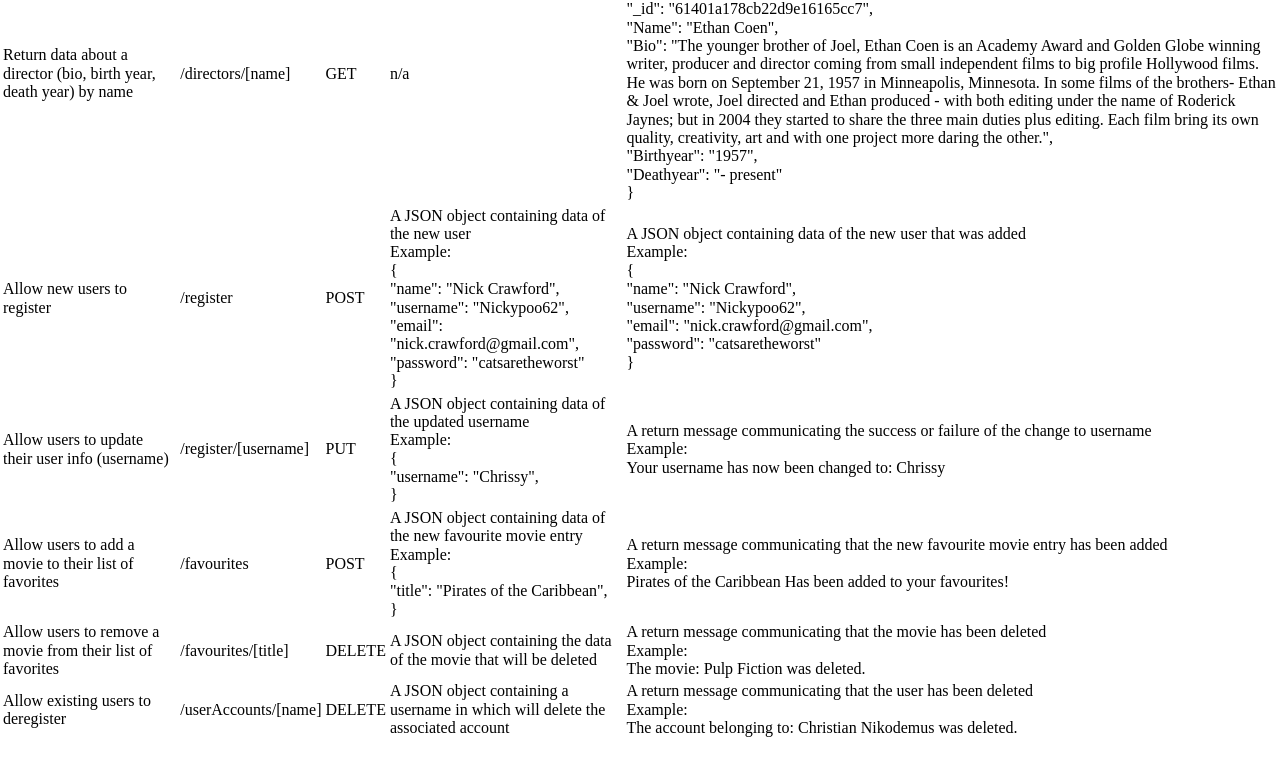
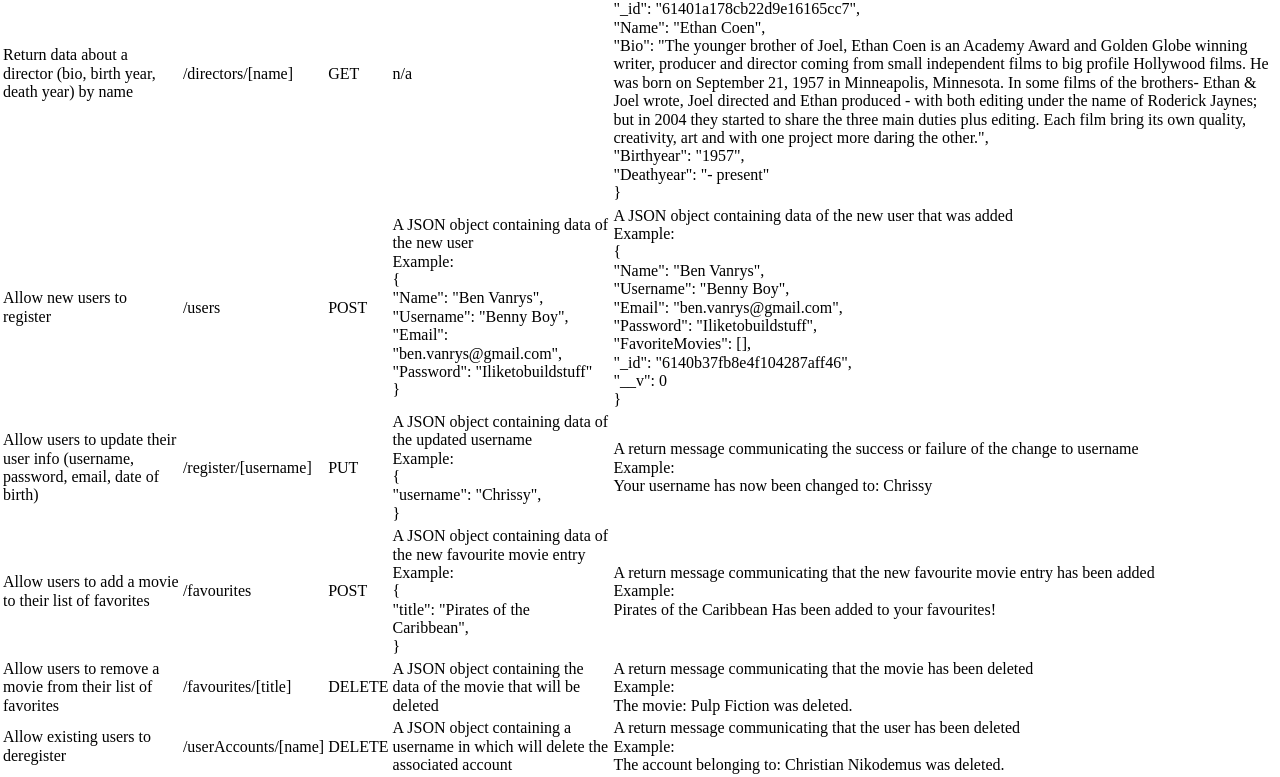
Before and after one commit to ChristianNikodemus/Movie-API, a website: page public/documentation.html in a window 1280 px wide. Shown: the part 1011-1788 px from the top of the page. Before the commit the page ends 1752 px from the top, so only its background shows below. Drawn offline with nearby package versions, Linux system fonts and the light colour scheme.

Commit message:
Updated the feature to add a new user using mongoose

```diff
--- a/public/documentation.html
+++ b/public/documentation.html
@@ -106,29 +106,32 @@
         </tr>
         <tr>
           <td>Allow new users to register</td>
-          <td>/register</td>
+          <td>/users</td>
           <td>POST</td>
           <td>A JSON object containing data of the new user<br>
           Example:<br>
           {<br>
-            "name": "Nick Crawford",<br>
-            "username": "Nickypoo62",<br>
-            "email": "nick.crawford@gmail.com",<br>
-            "password": "catsaretheworst"<br>
-          }
+            "Name": "Ben Vanrys",<br>
+            "Username": "Benny Boy",<br>
+            "Email": "ben.vanrys@gmail.com",<br>
+            "Password": "Iliketobuildstuff"<br>
+            }<br>
           </td>
           <td>A JSON object containing data of the new user that was added<br>
             Example:<br>
             {<br>
-              "name": "Nick Crawford",<br>
-              "username": "Nickypoo62",<br>
-              "email": "nick.crawford@gmail.com",<br>
-              "password": "catsaretheworst"<br>
-            }
+              "Name": "Ben Vanrys",<br>
+              "Username": "Benny Boy",<br>
+              "Email": "ben.vanrys@gmail.com",<br>
+              "Password": "Iliketobuildstuff",<br>
+              "FavoriteMovies": [],<br>
+              "_id": "6140b37fb8e4f104287aff46",<br>
+              "__v": 0<br>
+          }
           </td>
         </tr>
         <tr>
-          <td>Allow users to update their user info (username)</td>
+          <td>Allow users to update their user info (username, password, email, date of birth)</td>
           <td>/register/[username]</td>
           <td>PUT</td>
           <td>A JSON object containing data of the updated username<br>
```
Also changed, not shown: index.js (+25 -11 lines).
